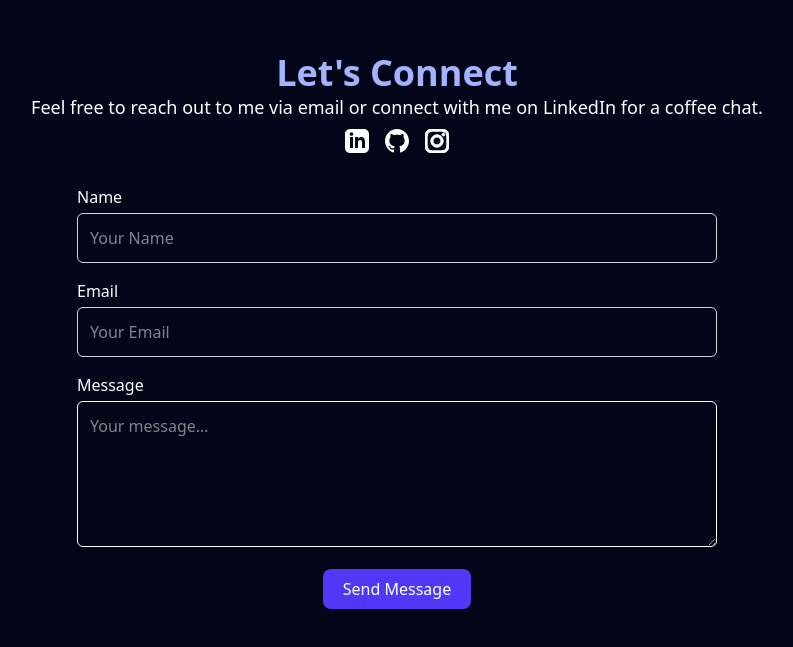
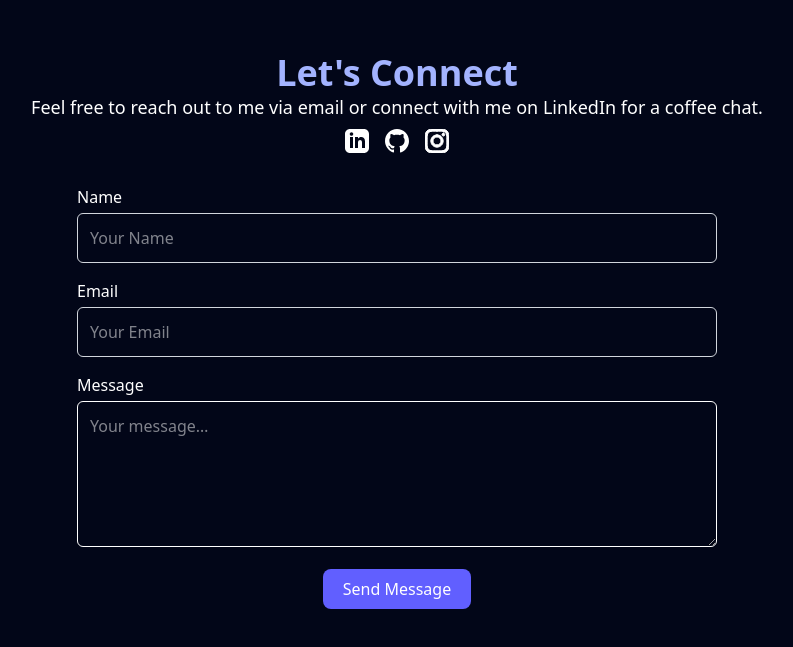
Before and after one commit to sumiyuan/smiweb, a React (Vite) app: page / in a window 1280 px wide. Shown: the part 3943-4590 px from the top of the page, without its empty margins (243-1036 px from the left). Built offline with nearby package versions, Linux system fonts and the light colour scheme.

Commit message:
changed button color for submit email

```diff
--- a/src/components/Contact.tsx
+++ b/src/components/Contact.tsx
@@ -11,7 +11,7 @@ function SubmitButton() {
       <button
         type="submit"
         disabled={pending}
-        className="px-5 py-2 bg-indigo-600 text-white rounded-lg disabled:opacity-50"
+        className="px-5 py-2 bg-indigo-500 text-white rounded-lg disabled:opacity-50"
       >
         {pending ? "Sending…" : "Send Message"}
       </button>
```
